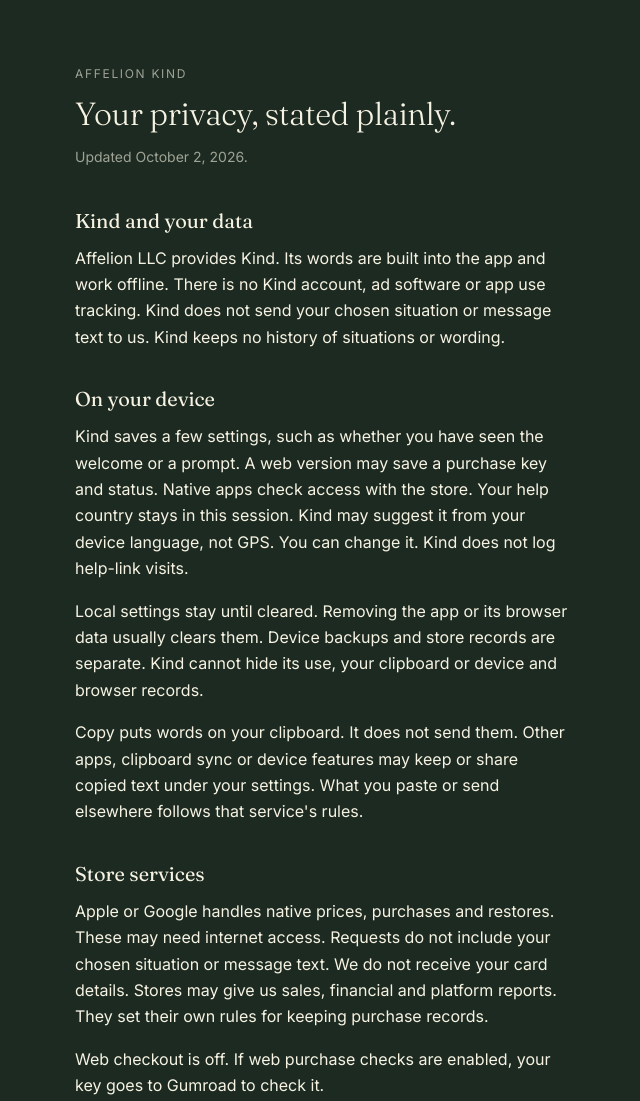
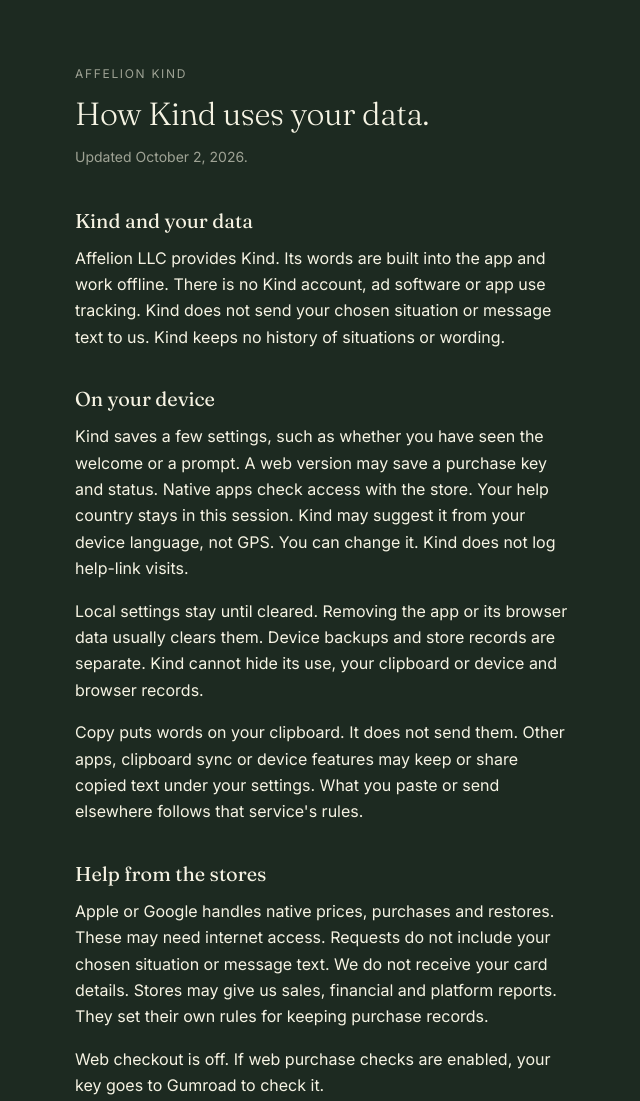
Before and after one commit to lusinevartan/affelion-kind-legal, a plain HTML site: page index.html in a window 1280 px wide. Shown: the top 1101 px of the page, without its empty margins (317-957 px from the left). Drawn offline with Linux system fonts and the light colour scheme.

Commit message:
Match Pass 2 plain policy and contact headings

```diff
--- a/index.html
+++ b/index.html
@@ -84,14 +84,14 @@ footer {
 <body>
 <div class="wrap">
   <p class="eyebrow">Affelion Kind</p>
-<h1>Your privacy, stated plainly.</h1><p class="updated">Updated October 2, 2026.</p>
+<h1>How Kind uses your data.</h1><p class="updated">Updated October 2, 2026.</p>
 <section><h2>Kind and your data</h2>
 <p>Affelion LLC provides Kind. Its words are built into the app and work offline. There is no Kind account, ad software or app use tracking. Kind does not send your chosen situation or message text to us. Kind keeps no history of situations or wording.</p></section>
 <section><h2>On your device</h2>
 <p>Kind saves a few settings, such as whether you have seen the welcome or a prompt. A web version may save a purchase key and status. Native apps check access with the store. Your help country stays in this session. Kind may suggest it from your device language, not GPS. You can change it. Kind does not log help-link visits.</p>
 <p>Local settings stay until cleared. Removing the app or its browser data usually clears them. Device backups and store records are separate. Kind cannot hide its use, your clipboard or device and browser records.</p>
 <p>Copy puts words on your clipboard. It does not send them. Other apps, clipboard sync or device features may keep or share copied text under your settings. What you paste or send elsewhere follows that service's rules.</p></section>
-<section><h2>Store services</h2>
+<section><h2>Help from the stores</h2>
 <p>Apple or Google handles native prices, purchases and restores. These may need internet access. Requests do not include your chosen situation or message text. We do not receive your card details. Stores may give us sales, financial and platform reports. They set their own rules for keeping purchase records.</p>
 <p>Web checkout is off. If web purchase checks are enabled, your key goes to Gumroad to check it.</p></section>
 <section><h2>Help links and websites</h2>
```
Also changed, not shown: terms.html (+1 -1 lines).
